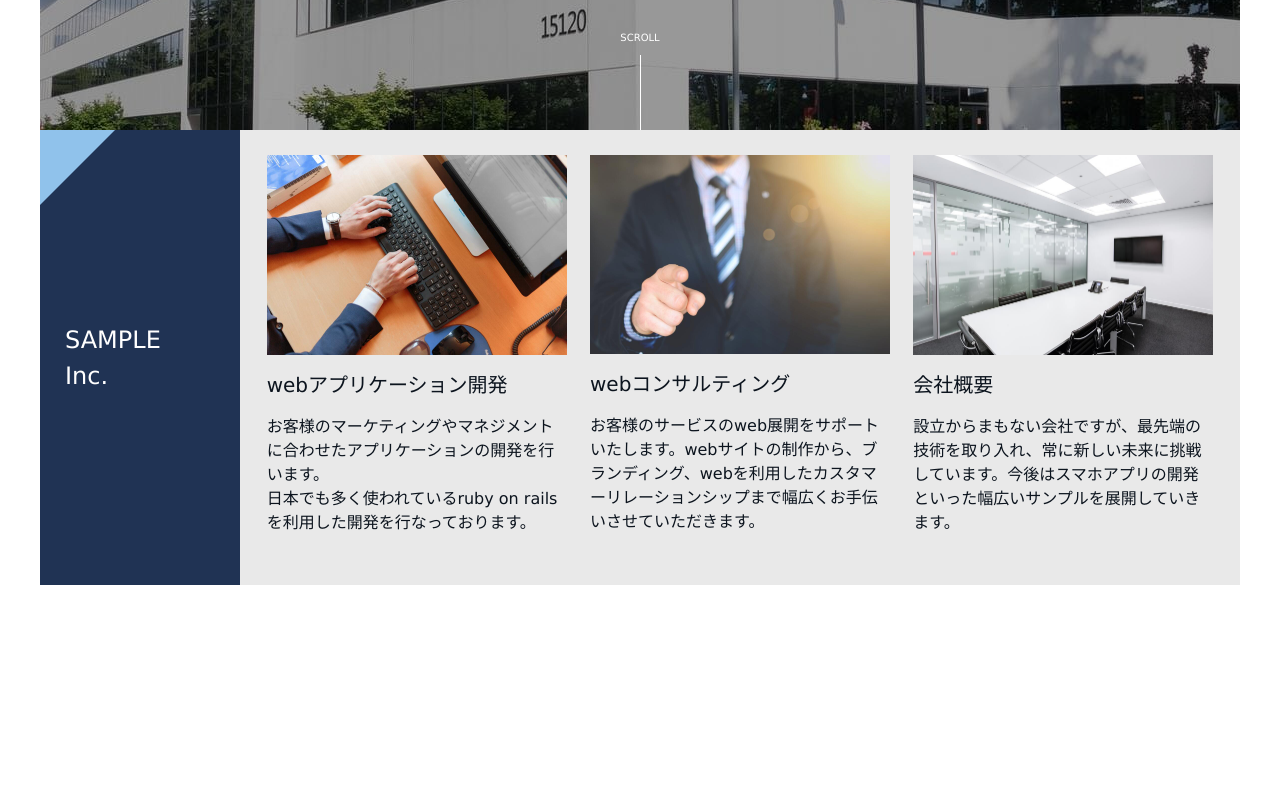
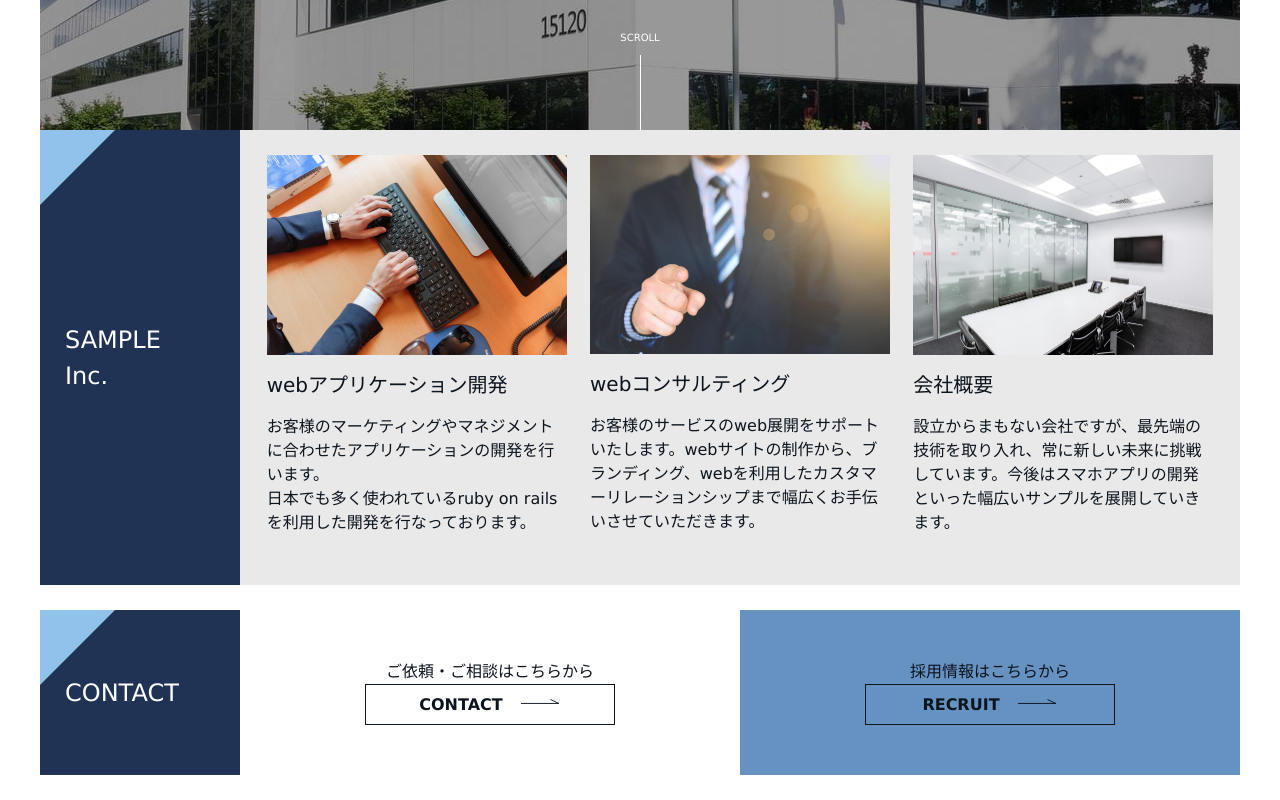
Before and after one commit to sor753/sample, a website: page index.html in a window 1280 px wide. Shown: the part 500-1300 px from the top of the page. Before the commit the page ends 1085 px from the top, so only its background shows below. Drawn offline with nearby package versions, Linux system fonts and the light colour scheme.

Commit message:
Add cotact

```diff
--- a/css/style.scss
+++ b/css/style.scss
@@ -35,6 +35,49 @@ img {
   @media (min-width: 1200px) {
     display: inline-block;
   }
+}/* common
+------------------------------*/
+.container {
+  width: 100%;
+  max-width: 1200px;
+  margin-right: auto;
+  margin-left: auto;
+}
+.content-wrap {
+    @media (min-width: 768px) {
+      margin-bottom: 25px;
+    }
+    @media (min-width: 1200px) {
+      display: flex;
+      align-items: stretch;
+    }
+}
+.btn {
+  display: inline-block;
+  width: 250px;
+  max-width: 100%;
+  padding: 7.5px 25px;
+  border: 1px solid $text;
+  color: $text;
+  font-weight: bold;
+  text-align: center;
+  transition: .25s;
+  &::after{
+    content: '';
+    display: inline-block;
+    width: 40px;
+    height: 16px;
+    margin-left: 12.5px;
+    background: url(../img/allow.svg) center center/contain no-repeat;
+  }
+  &:focus,
+  &:hover {
+    background-color: $text;
+    color: #ffffff;
+    &::after {
+      background-image: url(../img/allow_w.svg);
+    }
+  }
 }
 /* header
 ------------------------------*/
@@ -49,10 +92,7 @@ img {
     height: 90px;
   }
   &__inner {
-    max-width: 1200px;
     height: 100%;
-    margin-right: auto;
-    margin-left: auto;
     padding-left: 15px;
     display: flex;
     flex-wrap: nowrap;
@@ -231,13 +271,9 @@ img {
 ------------------------------*/
 .MV {
   position: relative;
-  width: 100%;
-  max-width: 1200px;
   height: 400px;
   background: url(../img/MV.jpg) center center/cover no-repeat;
   margin-top: 59px;
-  margin-right: auto;
-  margin-left: auto;
   @media (min-width: 768px) {
     height: 540px;
     margin-top: 90px;
@@ -286,24 +322,18 @@ img {
     background: #ffffff;
   }
 }
-.main-content {
-  background: $bg;
+/* content
+------------------------------*/
+.content {
   @media (min-width: 1200px) {
-    flex-grow: 1
-  }
-  &__wrap {
-    width: 100%;
-    max-width: 1200px;
-    margin-right: auto;
-    margin-left: auto;
-    @media (min-width: 1200px) {
-      display: flex;
-      align-items: stretch;
-    }
+    flex-grow: 1;
   }
   &__inner {
     padding: 25px 15px;
   }
+}
+.main-content {
+  background-color: $bg;
 }
 .title {
   display: inline;
@@ -344,9 +374,9 @@ img {
 .card {
   margin-bottom: 25px;
   width: 100%;
-  max-width: 300px;
   @media (min-width: 768px) {
     width: 32%;
+    max-width: 300px;
   }
   &__img-wrap {
     margin-bottom: 15px;
@@ -356,3 +386,25 @@ img {
     margin-bottom: 15px;
   }
 }
+/* contact
+------------------------------*/
+.contact {
+  &__wrap {
+    @media (min-width: 768px) {
+      display: flex;
+    }
+  }
+}
+.contact-btn {
+  &__wrap {
+    width: 100%;
+    padding: 50px 0;
+    text-align: center;
+    &_bg-color {
+      background-color: $second;
+    }
+    @media (min-width: 768px) {
+      width: 50%;
+    }
+  }
+}
--- a/index.html
+++ b/index.html
@@ -7,10 +7,16 @@
     <link rel="stylesheet" href="css/style.css">
     <meta name="description" content="">
     <meta name="viewport" content="width=device-width, initial-scale=1">
+    <script src="https://cdn.jsdelivr.net/npm/vue@3.0.0"></script>
   </head>
   <body>
+
+    <!-- #app vur用 -->
+    <div id="app">
+
+      <!-- header -->
       <header class="header">
-      <div class="header__inner">
+        <div class="header__inner container">
           <a href="/">
             <img class="header__logo" src="./img/logo.svg" alt="">
           </a>
@@ -29,6 +35,9 @@
         </div>
         <!-- /.header__inner -->
       </header>
+      <!-- /header -->
+
+      <!-- header menu -->
       <div id="header-menu" class="header-menu">
         <div class="header-menu__inner">
           <ul class="header-menu-items">
@@ -61,8 +70,10 @@
         </div>
         <!-- /.header-menu__inner -->
       </div>
+      <!-- header menu -->
 
-    <div class="MV">
+      <!-- MV -->
+      <div class="MV container">
         <div class="MV__shadow"></div>
         <h1 class="level1-heading">
           <span class="level1-heading__inner">
@@ -74,16 +85,27 @@
           <div class="scroll-down__line"></div>
         </div>
       </div>
+      <!-- /MV -->
 
-    <!-- main content -->
-    <div class="main-content__wrap">
+
+      <!-- content wrap -->
+      <div class="content-wrap container">
+
+        <!-- content title -->
         <div class="title__wrap">
           <div class="title-triangle"></div>
           <p class="title">SAMPLE <br class="pc-l-only">Inc.</p>
         </div>
-      <div class="main-content">
-        <div class="main-content__inner">
+        <!-- content title -->
+
+        <!-- contanet -->
+        <div class="content main-content">
+          <div class="content__inner">
+
+            <!-- card wrap -->
             <div class="cards cards_col3">
+
+              <!-- card -->
               <div class="cards__item card">
                 <figure class="card__img-wrap">
                   <img class="card__img" src="./img/dev.jpg" alt="">
@@ -98,6 +120,8 @@
                   </p>
                 </div>
               </div>
+              <!-- /card -->
+              <!-- card -->
               <div class="cards__item card">
                 <figure class="card__img-wrap">
                   <img class="card__img" src="./img/consul.jpg" alt="">
@@ -111,6 +135,8 @@
                   </p>
                 </div>
               </div>
+              <!-- /card -->
+              <!-- card -->
               <div class="cards__item card">
                 <figure class="card__img-wrap">
                   <img class="card__img" src="./img/office.jpg" alt="">
@@ -123,14 +149,52 @@
                   設立からまもない会社ですが、最先端の技術を取り入れ、常に新しい未来に挑戦しています。今後はスマホアプリの開発といった幅広いサンプルを展開していきます。
                   </p>
                 </div>
+              </div>
+              <!-- /card -->
 
+            </div>
+            <!-- /card wrap -->
+          </div>
+        </div>
+        <!-- /content -->
+
+      </div>
+      <!-- /content wrap -->
+
+      <!-- content wrap -->
+      <div class="content-wrap container">
+
+        <!-- content title -->
+        <div class="title__wrap">
+          <div class="title-triangle"></div>
+          <p class="title">CONTACT</p>
+        </div>
+        <!-- content title -->
+
+        <!-- contact -->
+        <div class="content">
+          <div class="contact__wrap">
+            <div class="contact-btn__wrap">
+              <p class="contact-btn__caption">ご依頼・ご相談はこちらから</p>
+              <a class="btn" href="">
+                <span>CONTACT</span>
+              </a>
+            </div>
+            <div class="contact-btn__wrap contact-btn__wrap_bg-color">
+              <p class="contact-btn__caption">採用情報はこちらから</p>
+              <a class="btn" href="">
+                <span>RECRUIT</span>
+              </a>
             </div>
           </div>
         </div>
+        <!-- /contact -->
+
       </div>
+      <!-- /content wrap -->
+
     </div>
-    </div>
-    <!--/ main content -->
+    <!-- /#app vur用 -->
     <script>
       document.addEventListener('DOMContentLoaded',()=>{
               const MENU_BTN = document.getElementById("header-btn");
```
Also changed, not shown: css/style.css. Lines whose indentation alone changed are shown as unchanged.
